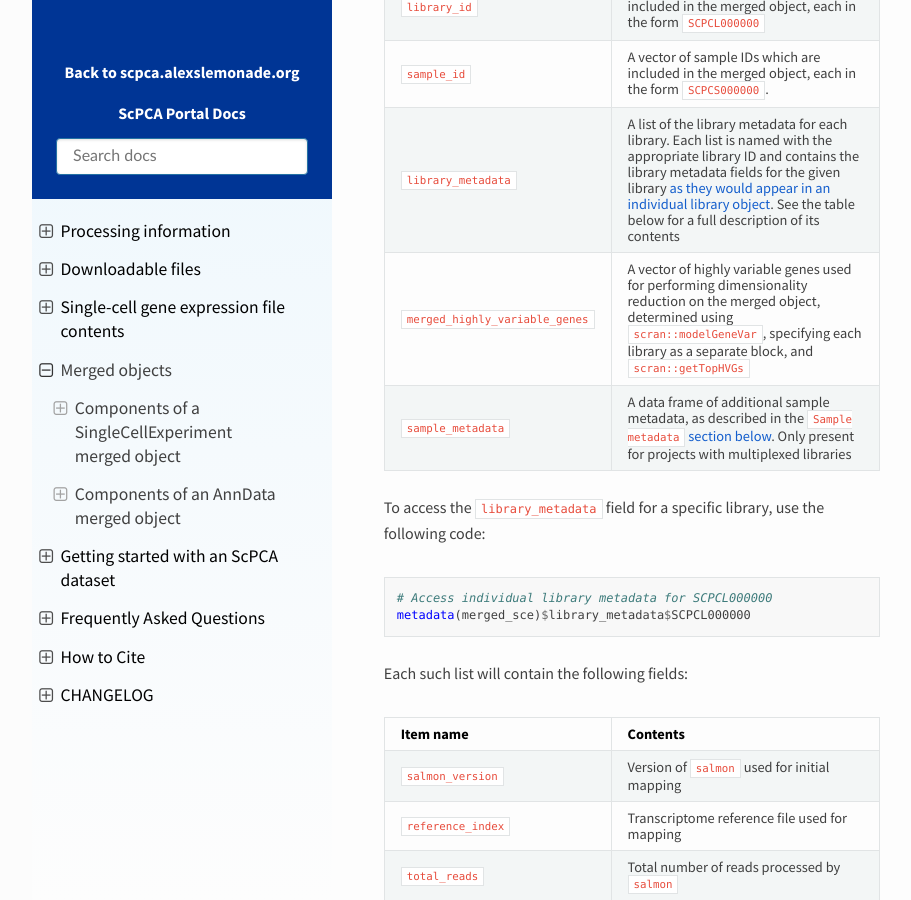
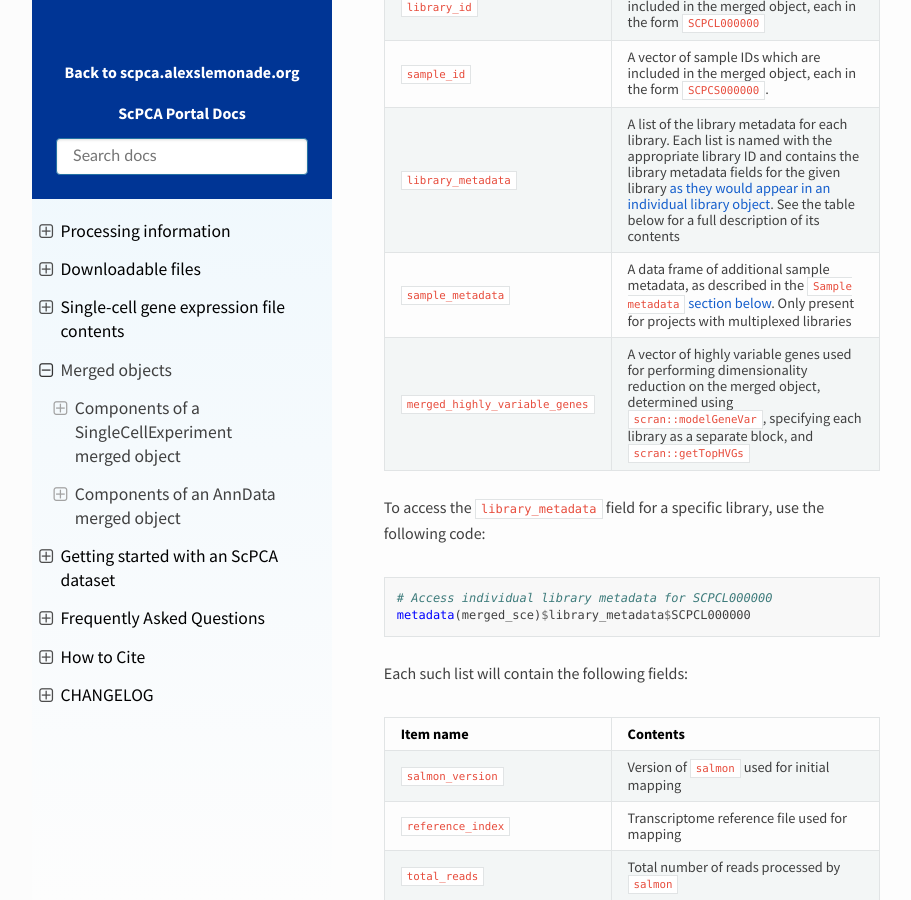
Before and after one commit to DongzeHE/scpca-docs, a Sphinx documentation site: the page built from docs/merged_objects.md, in a window 1280 px wide and 900 px high, scrolled down 4715 px. Shown: the whole window, without its empty margins (158-1069 px from the left). Built offline with Sphinx 7.4.7 and the Read the Docs theme 2.0.0, drawn with Linux system fonts in a browser that asks for light colours.

```diff
--- a/docs/merged_objects.md
+++ b/docs/merged_objects.md
@@ -117,10 +117,10 @@ metadata(merged_sce) # experiment metadata
 | Item name                      | Contents                                                                                                                                                                                                                                                                                                                                               |
 | ------------------------------ | ------------------------------------------------------------------------------------------------------------------------------------------------------------------------------------------------------------------------------------------------------------------------------------------------------------------------------------------------------ |
 | `library_id`                   | A vector of library IDs which are included in the merged object, each in the form `SCPCL000000`                                                                                                                                                                                                                                                        |
-| `sample_id`                    | A vector of sample IDs which are included in the merged object, each in the form  `SCPCS000000`.
+| `sample_id`                    | A vector of sample IDs which are included in the merged object, each in the form  `SCPCS000000`.                                                                                                                                                                                                                                                       |
 | `library_metadata`             | A list of the library metadata for each library. Each list is named with the appropriate library ID and contains the library metadata fields for the given library {ref}`as they would appear in an individual library object<sce_file_contents:singlecellexperiment experiment metadata>`. See the table below for a full description of its contents |
+| `sample_metadata`              | A data frame of additional sample metadata, as described in the [`Sample metadata` section below](#singlecellexperiment-sample-metadata). Only present for projects with multiplexed libraries                                                                                                                                                         |
 | `merged_highly_variable_genes` | A vector of highly variable genes used for performing dimensionality reduction on the merged object, determined using `scran::modelGeneVar`, specifying each library as a separate block, and `scran::getTopHVGs`                                                                                                                                      |
-| `sample_metadata`              | A data frame of additional sample metadata, as described in the [`Sample metadata` section below](#singlecellexperiment-sample-metadata). Only present for projects with multiplexed libraries                                                                                                                                                                                                                                                                                                                                                       |
 
 To access the `library_metadata` field for a specific library, use the following code:
 
```
